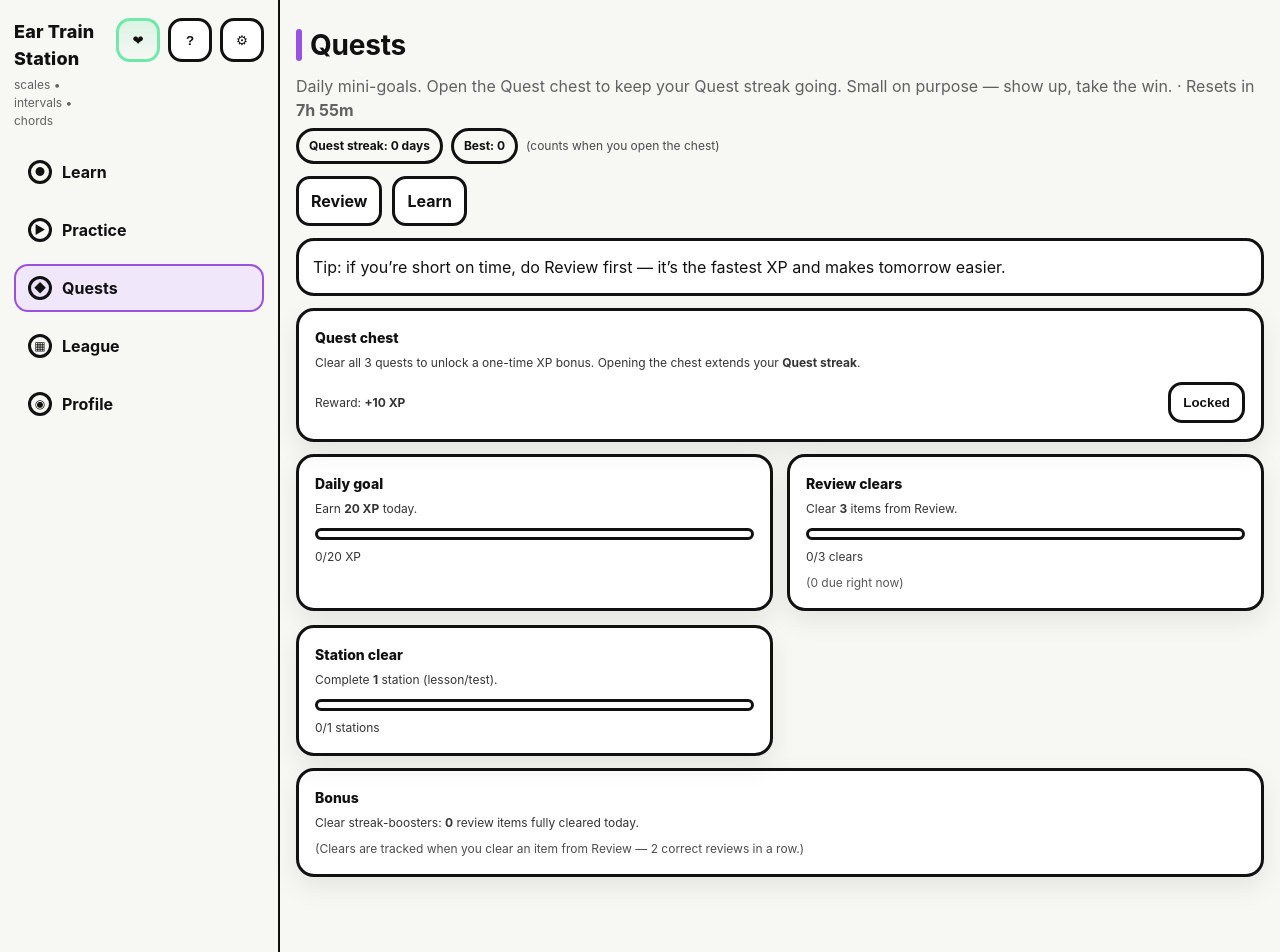
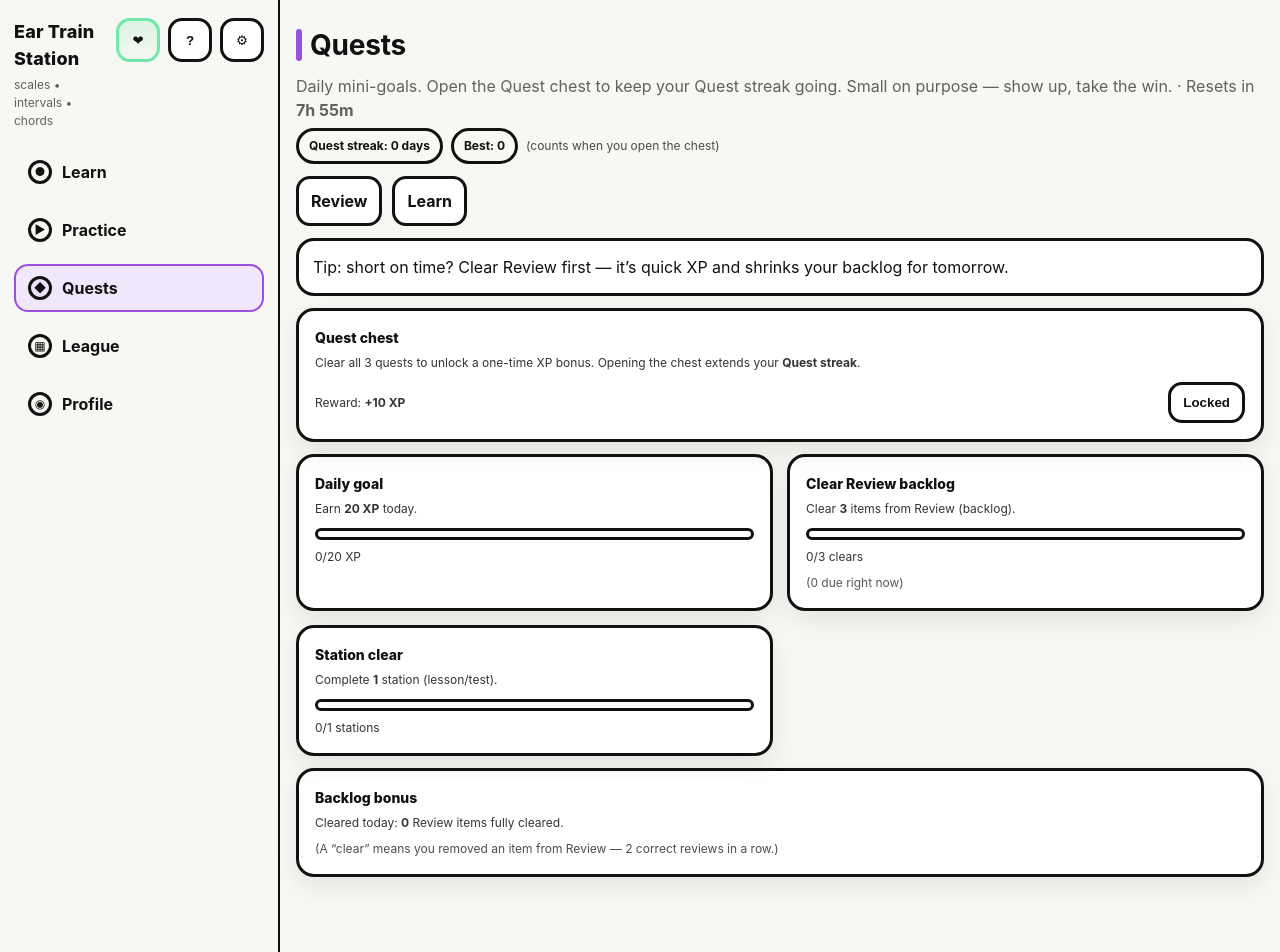
Before and after one commit to wpwcbc/ear-train-station, a React (Vite) app: page /quests in a window 1280 px wide. Shown: the top 952 px of the page. Built offline with nearby package versions, Linux system fonts and the light colour scheme.

Commit message:
Quests: tighten copy around clearing Review backlog

```diff
--- a/src/pages/QuestsPage.tsx
+++ b/src/pages/QuestsPage.tsx
@@ -212,11 +212,11 @@ export function QuestsPage({
 
       {allDone ? (
         <div className="callout" style={{ marginTop: 12 }}>
-          <b>All quests cleared for today.</b> If you feel spicy: clear your oldest Review items first.
+          <b>All quests cleared for today.</b> If you want extra credit: clear your oldest Review items (backlog) first.
         </div>
       ) : (
         <div className="callout" style={{ marginTop: 12 }}>
-          Tip: if you’re short on time, do Review first — it’s the fastest XP and makes tomorrow easier.
+          Tip: short on time? Clear Review first — it’s quick XP and shrinks your backlog for tomorrow.
         </div>
       )}
 
@@ -287,9 +287,9 @@ export function QuestsPage({
         </div>
 
         <div className="card">
-          <div style={{ fontSize: 14, fontWeight: 850 }}>Review clears</div>
+          <div style={{ fontSize: 14, fontWeight: 850 }}>Clear Review backlog</div>
           <div style={{ marginTop: 6, fontSize: 12, opacity: 0.85 }}>
-            Clear <b>{questReview.goal}</b> items from Review.
+            Clear <b>{questReview.goal}</b> items from Review (backlog).
           </div>
           <div style={{ marginTop: 10 }}>
             <ProgressBar pct={questReview.pct} />
@@ -315,12 +315,12 @@ export function QuestsPage({
       </div>
 
       <div className="card" style={{ marginTop: 12 }}>
-        <div style={{ fontSize: 14, fontWeight: 850 }}>Bonus</div>
+        <div style={{ fontSize: 14, fontWeight: 850 }}>Backlog bonus</div>
         <div style={{ marginTop: 6, fontSize: 12, opacity: 0.85 }}>
-          Clear streak-boosters: <b>{q.reviewClearsToday}</b> review items fully cleared today.
+          Cleared today: <b>{q.reviewClearsToday}</b> Review items fully cleared.
         </div>
         <div style={{ marginTop: 8, fontSize: 12, opacity: 0.75 }}>
-          (Clears are tracked when you clear an item from Review — 2 correct reviews in a row.)
+          (A “clear” means you removed an item from Review — 2 correct reviews in a row.)
         </div>
       </div>
     </div>
```
